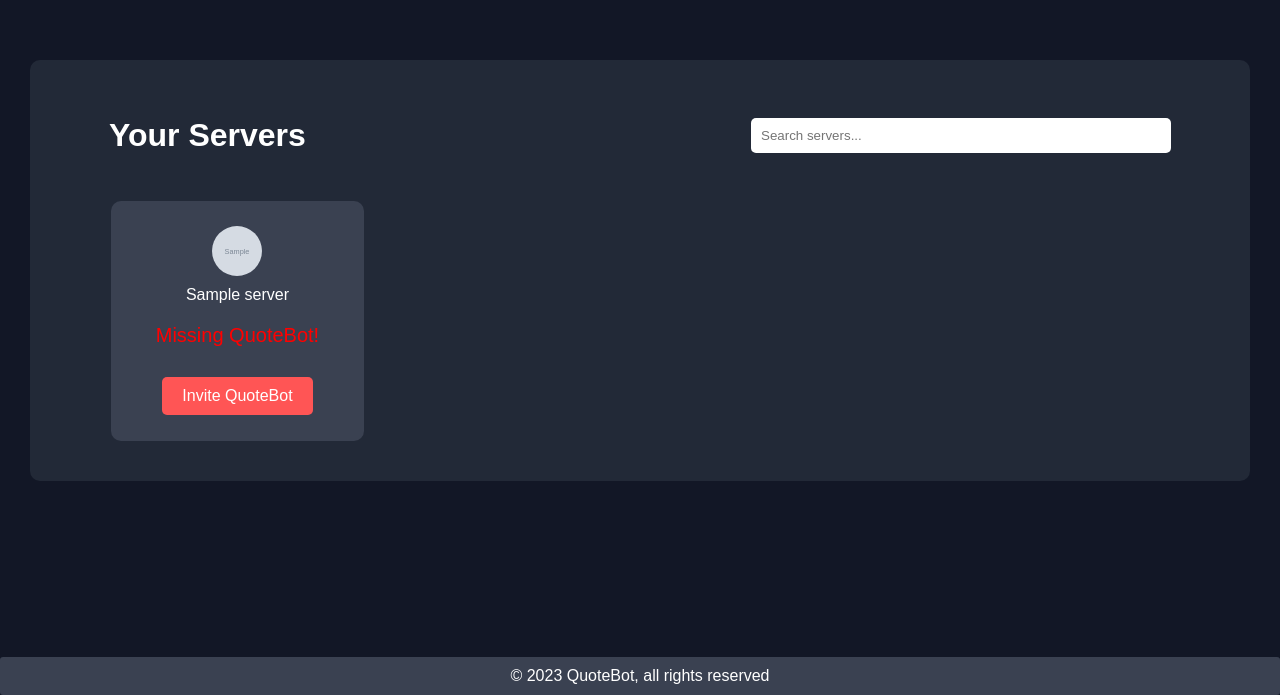
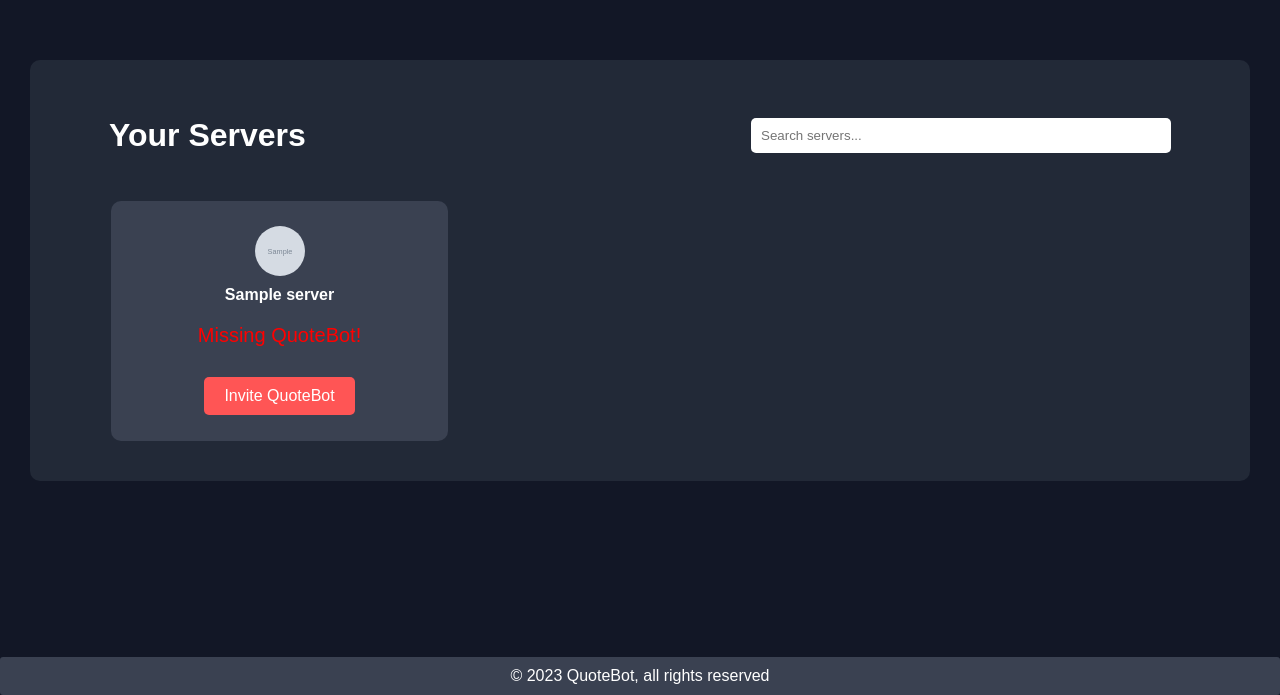
Before and after one commit to VexiDev/QuoteBot-Web, a Flask app: template templates/profile.html in a window 1280 px wide. Shown: the part 105-800 px from the top of the page. Run offline with Flask 3, Linux system fonts and the light colour scheme; the template is opened without the code that fills it: most values are stand-ins (such as "Sample title", 1, 10 or a date in 2020); grey boxes marked "Sample" are stand-in pictures.

Commit message:
increased gap and width of cards so that it matches the figma design

```diff
--- a/templates/profile.html
+++ b/templates/profile.html
@@ -16,22 +16,20 @@ Profile - QuoteBot
     </div>
 
     <!-- Server List Section -->
-    <div id="server-list" style="display: grid; grid-template-columns: repeat(auto-fill, minmax(200px, 1fr)); gap: 16px; align-items: start; justify-content: center; padding: 20px; margin: 0 3.5%">
+    <div id="server-list" style="display: grid; grid-gap: 24px; grid-template-columns: repeat(auto-fill, minmax(250px, 1fr)); align-items: start; justify-content: center; padding: 20px; margin: 0 3.5%;">
         {% for server_id, server in server_details.items() %}
           <div class="server-card" style="background: #3A4151; border-radius: 10px; padding: 20px; color: #fff; display: flex; flex-direction: column; align-items: center; justify-content: center; height: 200px; text-align: center;">
             <img src="{{ server.icon_url }}" alt="{{ server.name }}" style="width: 50px; height: 50px; border-radius: 50%; margin-bottom: 10px;">
-                <div class="server-name" style="max-width: 180px; overflow: hidden; text-overflow: ellipsis; white-space: nowrap; margin-bottom: 10px" title="{{ server.name }}">
+            <div class="server-name" style="font-weight: 700; max-width: 180px; overflow: hidden; text-overflow: ellipsis; white-space: nowrap; margin-bottom: 10px" title="{{ server.name }}">
               {{ server.name }}
             </div>
             {% if server_id in quotebot_servers %}
-                    <!-- Server is in QuoteBot server list -->
               <div style="color: gold; font-size: 20px; margin-bottom: 5px; margin-top: 5px">{{ server.quotes }}</div>
               <div style="font-weight: bold; margin-bottom: 10px;">Quotes</div>
               <a href="{{ '/faq/add' if server.quotes == 0 else url_for('view_server', server_id=server_id) }}" style="background: #5865F2; color: #fff; border: none; border-radius: 5px; padding: 10px 20px; cursor: pointer; text-decoration: none; margin-top: 10px;">
                 {{ 'Add Quotes!' if server.quotes == 0 else 'View Server' }}
               </a>
             {% else %}
-                    <!-- Server is NOT in QuoteBot server list -->
               <div style="color: red; font-size: 20px; margin-bottom: 20px; margin-top: 10px;">Missing QuoteBot!</div>
               <a href="https://discord.com/oauth2/authorize?client_id=814379239930331157&permissions=139586825280&scope=bot%20applications.commands" target="_blank" style="background: #FF5555; color: #fff; border: none; border-radius: 5px; padding: 10px 20px; cursor: pointer; text-decoration: none; margin-top: 10px;">
                 Invite QuoteBot
```
Lines whose indentation alone changed are shown as unchanged.
